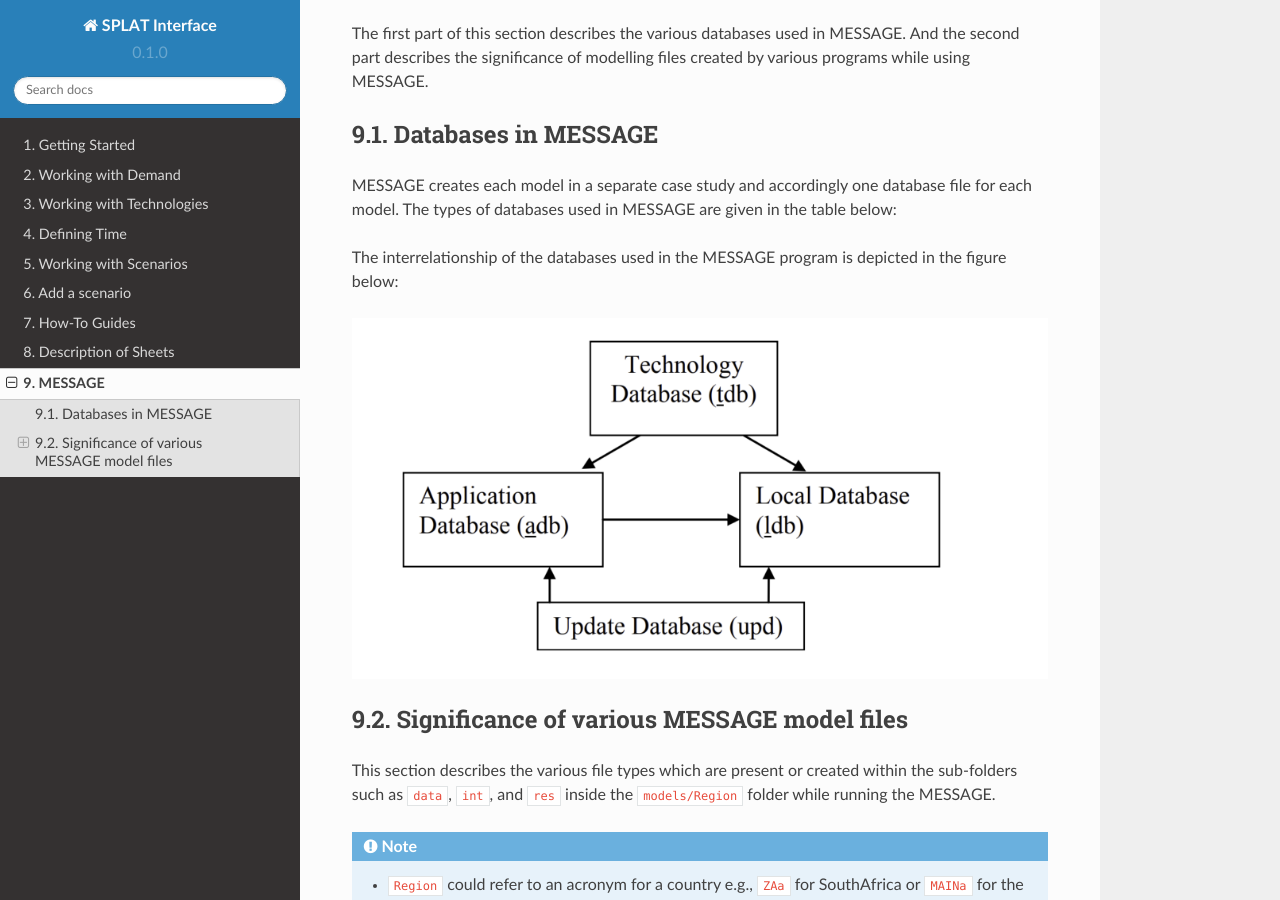
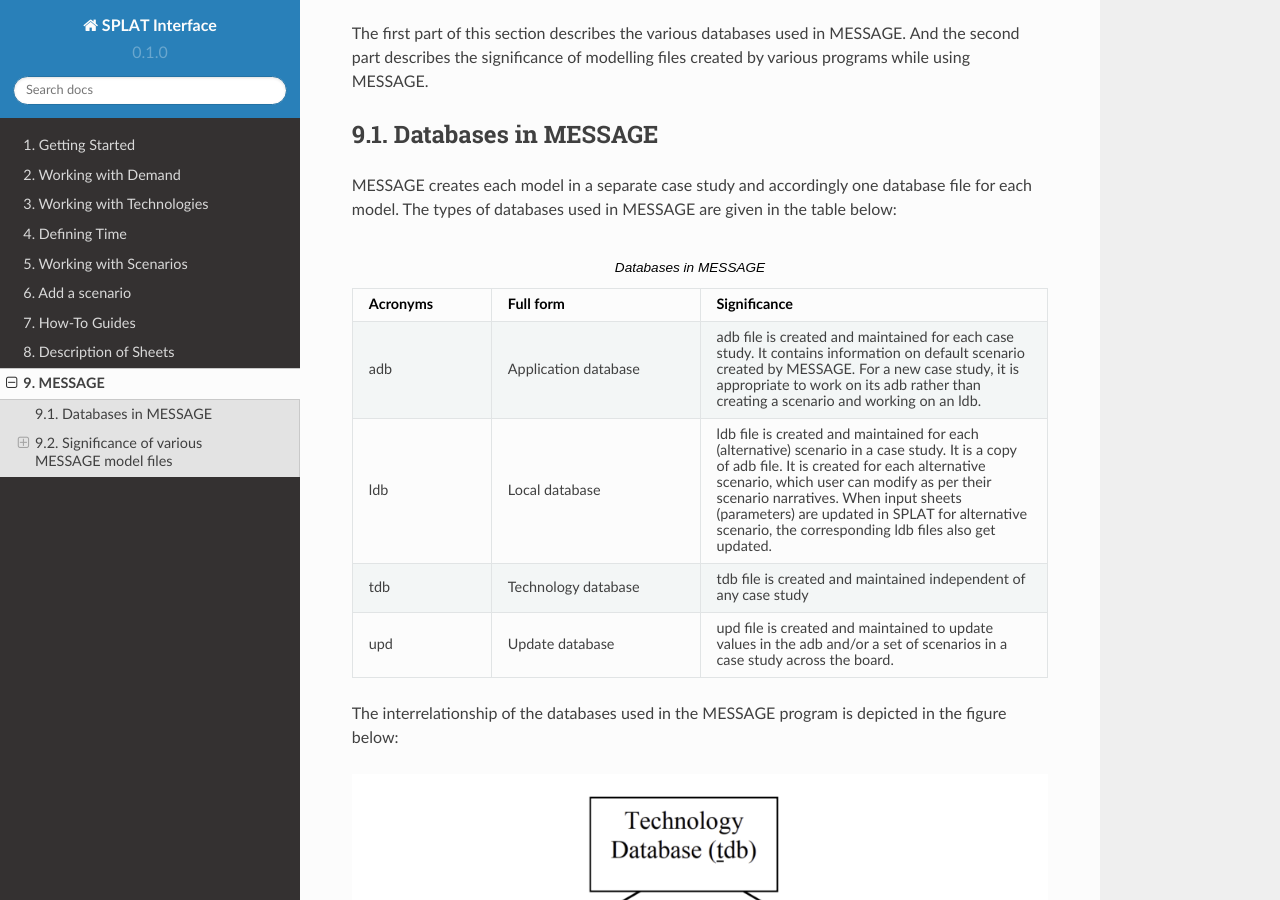
Before and after one commit to SPLATteam/SPLAT-WebGuide, a Sphinx documentation site: the page built from docs/MESSAGE.rst, in a window 1280 px wide and 900 px high, scrolled down 693 px. Built offline with Sphinx 7.4.7 and the Read the Docs theme 2.0.0, drawn with Linux system fonts in a browser that asks for light colours.

Commit message:
Update MESSAGE.rst

```diff
--- a/docs/MESSAGE.rst
+++ b/docs/MESSAGE.rst
@@ -34,7 +34,7 @@ MESSAGE creates each model in a separate case study and accordingly one database
 .. csv-table:: Databases in MESSAGE
         :header-rows: 1
         :file: csv_file/message_databases.csv
-        :width: 20 30 50
+        :widths: 20 30 50
 
 
 The interrelationship of the databases used in the MESSAGE program is depicted in the figure below:
```
